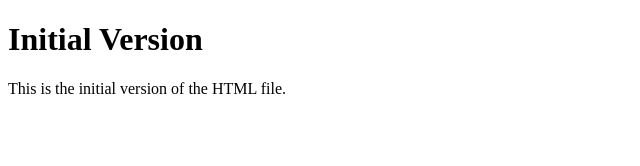
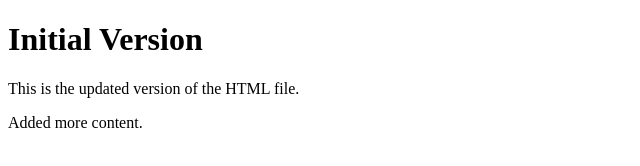
Before and after one commit to CodeBox14-Rosh/SE_hands_on, a plain HTML site: page index.html in a window 1280 px wide. Shown: the whole page, without its empty margins (0-640 px from the left). Drawn offline with Linux system fonts and the light colour scheme.

Commit message:
updated index.html

```diff
--- a/index.html
+++ b/index.html
@@ -5,6 +5,7 @@
 </head>
 <body>
     <h1>Initial Version</h1>
-    <p>This is the initial version of the HTML file.</p>
+    <p>This is the updated version of the HTML file.</p>
+    <p>Added more content.</p>
 </body>
 </html>
```
